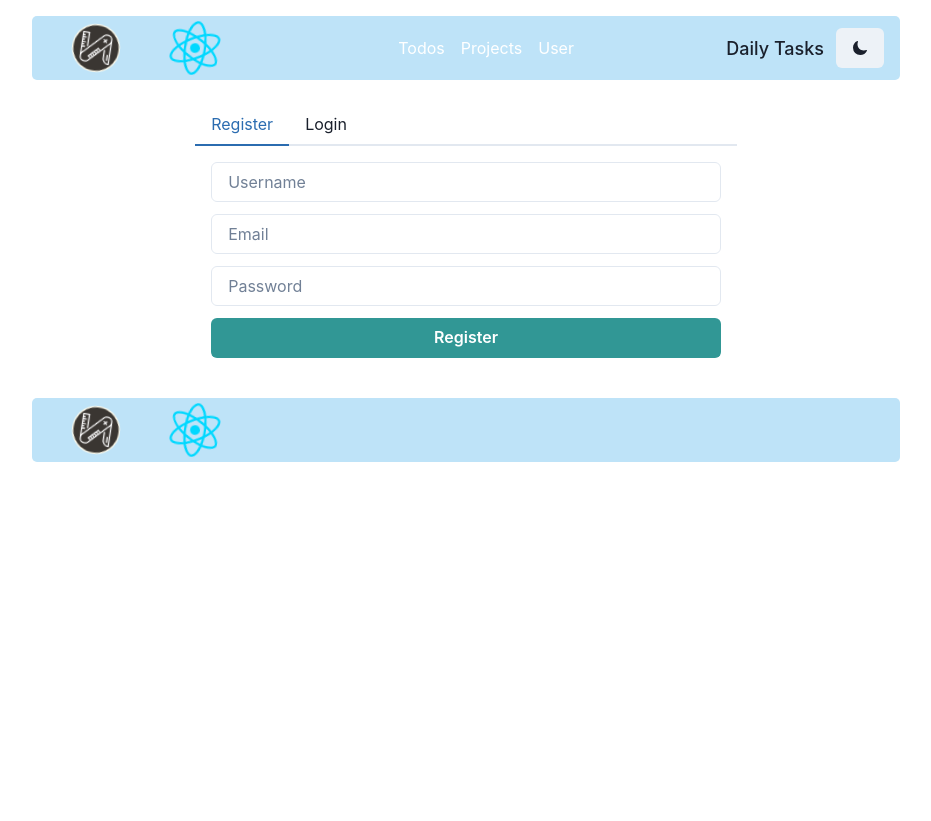
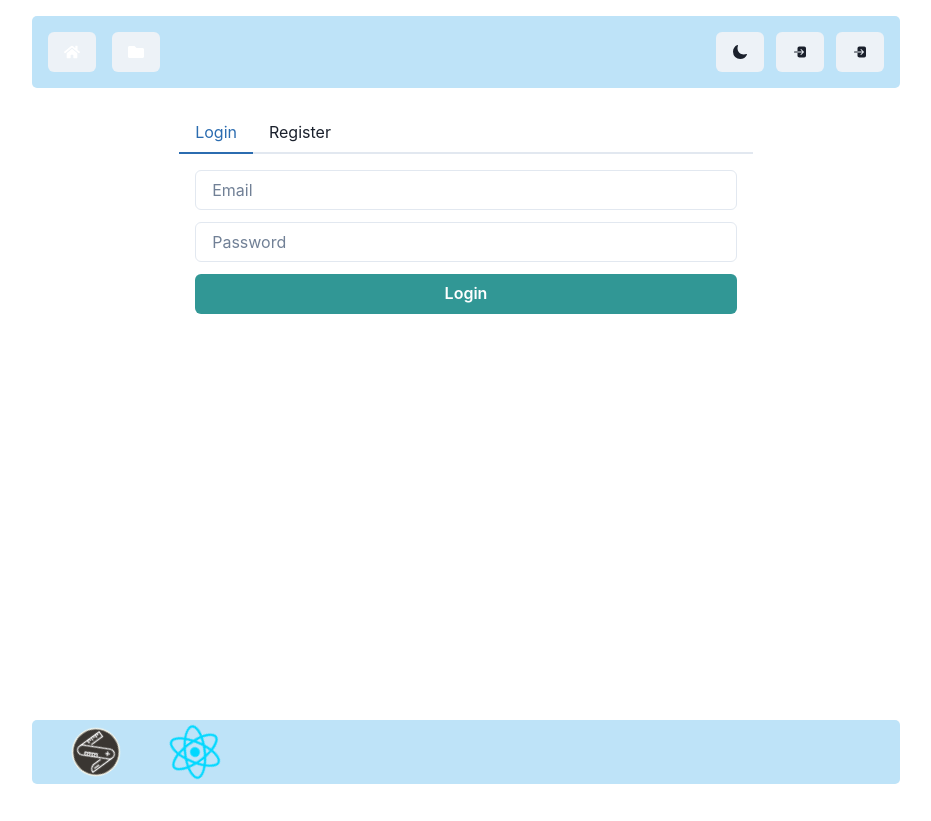
Before and after one commit to siwhyatt/MERN-Todo, a React (Vite) app in the folder client/: page /login in a window 1280 px wide. Shown: the whole page, without its empty margins (174-1105 px from the left). Before the commit the page ends 800 px from the top, so only its background shows below. Built offline with nearby package versions, Linux system fonts and the light colour scheme.

Commit message:
Protect and redirect routes depending upon login status, update to nav menu

```diff
--- a/client/src/App.tsx
+++ b/client/src/App.tsx
@@ -8,6 +8,7 @@ import TodoPage from './components/TodoPage'
 import Projects from './components/Projects'
 import User from './components/User'
 import LoginPage from './components/LoginPage'
+import PrivateRoute from './components/PrivateRoute'
 
 export const BASE_URL = "http://localhost:5000/api"
 
@@ -23,23 +24,16 @@ function App() {
     <Router>
       <Stack h="100vh" >
         <Navbar logout={logout} token={token} />
-        <Container>
-          {!token ? (
+        <Container h="100vh" >
           <Routes>
-              <Route path="/" element={<Navigate to="/login" />} />
+            <Route path="/" element={token ? <Navigate to="/todos" /> : <Navigate to="/login" />} />
             <Route path="/login" element={<LoginPage setToken={setToken} />} />
-            </Routes>
-          ) : (
-            <>
-              <Routes>
-                <Route path="/" element={<Navigate to="/todos" />} />
-                <Route path="/login" element={<Navigate to="/todos" />} />
+            <Route element={<PrivateRoute token={token} />}>
               <Route path="/todos" element={<TodoPage token={token} />} />
               <Route path="/projects" element={<Projects token={token} />} />
               <Route path="/user" element={<User token={token} />} />
+            </Route>
           </Routes>
-            </>
-          )}
         </Container>
         <Footer />
       </Stack>
--- a/client/src/components/LoginForm.tsx
+++ b/client/src/components/LoginForm.tsx
@@ -1,10 +1,12 @@
 import { Button, Input, Stack, useToast } from "@chakra-ui/react";
 import { useState } from "react";
+import { useNavigate } from 'react-router-dom';
 import { useMutation } from "@tanstack/react-query";
 import { BASE_URL } from "../App";
 
 const LoginForm = ({ setToken }: { setToken: (token: string) => void }) => {
   const [formData, setFormData] = useState({ email: "", password: "" });
+  const navigate = useNavigate();
   const toast = useToast();
 
   const { mutate: loginUser, isPending } = useMutation({
@@ -35,6 +37,8 @@ const LoginForm = ({ setToken }: { setToken: (token: string) => void }) => {
       });
       setToken(data.token);
       setFormData({ email: "", password: "" });
+      localStorage.setItem('token', data.token);
+      navigate('/todos');
     },
     onError: (error: any) => {
       toast({
--- a/client/src/components/LoginPage.tsx
+++ b/client/src/components/LoginPage.tsx
@@ -1,27 +1,26 @@
-import { Container, Tabs, TabList, Tab, TabPanel, TabPanels } from "@chakra-ui/react"
+import { Tabs, TabList, Tab, TabPanel, TabPanels } from "@chakra-ui/react"
 import RegistrationForm from "./RegistrationForm"
 import LoginForm from "./LoginForm"
 
 interface LoginPageProps {
   setToken: (token: string) => void;
 }
+
 const LoginPage = ({ setToken }: LoginPageProps) => (
-  <Container>
   <Tabs>
     <TabList>
+      <Tab>Login</Tab>
       <Tab>Register</Tab>
-        <Tab>Login</Tab>
     </TabList>
     <TabPanels>
       <TabPanel>
-          <RegistrationForm />
+        <LoginForm setToken={setToken} />
       </TabPanel>
       <TabPanel>
-          <LoginForm setToken={setToken} />
+        <RegistrationForm />
       </TabPanel>
     </TabPanels>
   </Tabs>
-  </Container>
 )
 
 export default LoginPage;
--- a/client/src/components/Navbar.tsx
+++ b/client/src/components/Navbar.tsx
@@ -1,8 +1,8 @@
-import { Box, Button, Container, Flex, Text, Link, useColorMode, useColorModeValue } from "@chakra-ui/react";
-import reactLogo from '../assets/react.svg'
-import wooLogo from '../assets/WooSimon Logo DSG.png'
-import { IoMoon } from "react-icons/io5";
+import { Button, Container, Flex, useColorMode, useColorModeValue } from "@chakra-ui/react";
+import { IoMoon, IoLogIn } from "react-icons/io5";
 import { LuSun } from "react-icons/lu";
+import { FaPowerOff, FaHome, FaFolder } from "react-icons/fa";
+import { FaGear } from "react-icons/fa6";
 import { Link as RouterLink } from "react-router-dom";
 
 interface NavbarProps {
@@ -15,43 +15,40 @@ const Navbar = ({ logout, token }: NavbarProps) => {
 
   return (
     <Container maxW={"900px"}>
-      <Box bg={useColorModeValue("blue.100", "gray.700")} px={4} my={4} borderRadius={"5"}>
-        <Flex h={16} alignItems={"center"} justifyContent={"space-between"}>
+      <Flex bg={useColorModeValue("blue.100", "gray.700")} p={4} my={4} gap={3} borderRadius={5} alignItems={"center"} justifyContent={"space-between"} >
         <Flex>
-            <a href="https://woosimon.com" target="_blank">
-              <img src={wooLogo} className="logo woo" alt="Woo logo" />
-            </a>
-            <a href="https://react.dev" target="_blank">
-              <img src={reactLogo} className="logo react" alt="React logo" />
-            </a>
+          <Button as={RouterLink} to="/todos" color="white" mr={4}>
+            <FaHome />
+          </Button>
+          <Button as={RouterLink} to="/projects" color="white" mr={4}>
+            <FaFolder />
+          </Button>
         </Flex>
-          <Flex>
-            <Link as={RouterLink} to="/todos" color="white" mr={4}>
-              Todos
-            </Link>
-            <Link as={RouterLink} to="/projects" color="white" mr={4}>
-              Projects
-            </Link>
-            <Link as={RouterLink} to="/user" color="white">
-              User
-            </Link>
-          </Flex>
-          <Flex alignItems={"center"} gap={3}>
-            <Text fontSize={"lg"} fontWeight={500}>
-              Daily Tasks
-            </Text>
+        <Flex gap={3}>
           {/* Toggle Color Mode */}
-            <Button onClick={toggleColorMode}>
+          <Button display={{ base: "none", md: "block" }} onClick={toggleColorMode}>
             {colorMode === "light" ? <IoMoon /> : <LuSun size={20} />}
           </Button>
-            {token && (
+          {token ? (
+            <Button as={RouterLink} to="/user" >
+              <FaGear />
+            </Button>
+          ) : (
+            <Button as={RouterLink} to="/login">
+              <IoLogIn />
+            </Button>
+          )}
+          {token ? (
             <Button onClick={logout}>
-                Logout
+              <FaPowerOff />
+            </Button>
+          ) : (
+            <Button as={RouterLink} to="/login">
+              <IoLogIn />
             </Button>
           )}
         </Flex>
       </Flex>
-      </Box>
     </Container>
   )
 }
--- /dev/null
+++ b/client/src/components/PrivateRoute.tsx
@@ -0,0 +1,11 @@
+import { Navigate, Outlet } from 'react-router-dom';
+
+interface PrivateRouteProps {
+  token: string | null;
+}
+
+const PrivateRoute = ({ token }: PrivateRouteProps) => {
+  return token ? <Outlet /> : <Navigate to="/login" />;
+};
+
+export default PrivateRoute;
--- a/client/src/components/TodoItem.tsx
+++ b/client/src/components/TodoItem.tsx
@@ -115,6 +115,7 @@ const TodoItem = ({ todo, token }: TodoItemProps) => {
         p={2}
         borderRadius={"lg"}
         justifyContent={"space-between"}
+        flexDirection={{ base: "column", md: "row" }}
       >
         <Text
           color={styles.color}
@@ -130,7 +131,7 @@ const TodoItem = ({ todo, token }: TodoItemProps) => {
           </Badge>
         </div>
       </Flex>
-      <Flex gap={2} alignItems={"center"}>
+      <Flex gap={2} alignItems={"center"} flexDirection={{ base: "column", md: "row" }}>
         <UpdateTodo key={todo._id} todo={todo} token={token} />
         <Box color={"red.500"} cursor={"pointer"} onClick={() => deleteTodo()}>
           {!isDeleting && <MdDelete size={25} />}
--- a/client/src/components/TodoPage.tsx
+++ b/client/src/components/TodoPage.tsx
@@ -1,4 +1,3 @@
-import { Container } from "@chakra-ui/react";
 import TodoForm from "./TodoForm";
 import TodoList from "./TodoList";
 
@@ -7,10 +6,10 @@ interface TodoPageProps {
 }
 
 const TodoPage = ({ token }: TodoPageProps) => (
-  <Container>
+  <>
     <TodoForm token={token} />
     <TodoList token={token} />
-  </Container>
+  </>
 );
 
 export default TodoPage;
```
Lines whose indentation alone changed are shown as unchanged.
